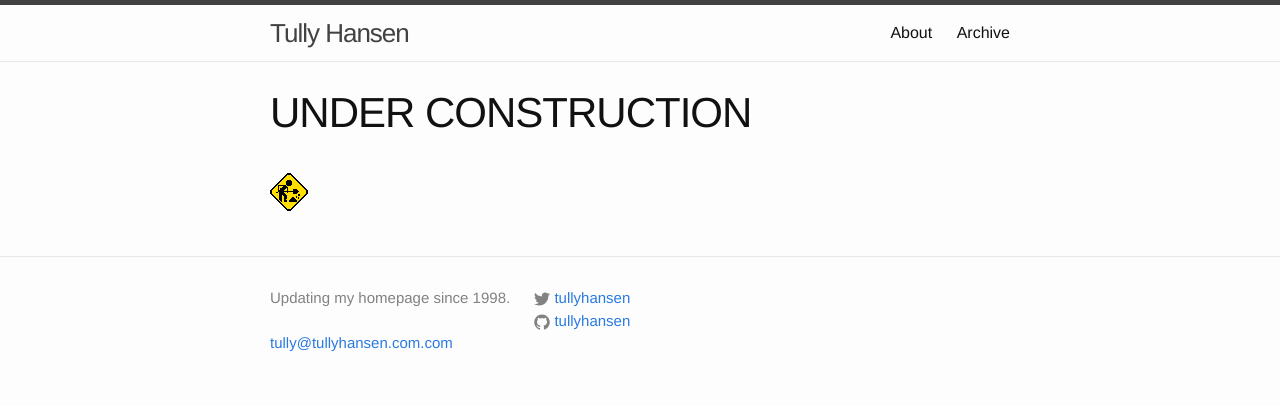
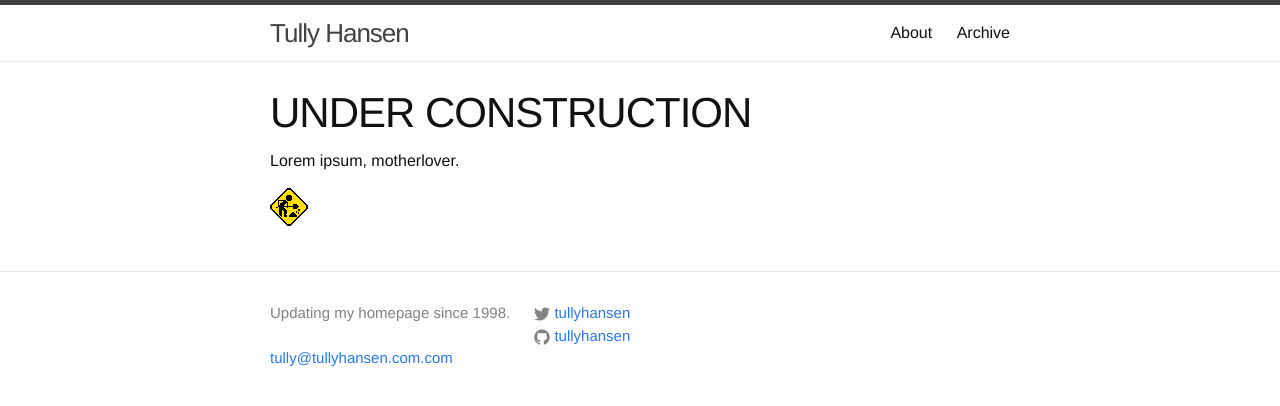
Before and after one commit to tullyhansen/tullyhansen.github.io, a Jekyll site: the page built from index.md, in a window 1280 px wide. Shown: the top 406 px of the page. Built offline with Jekyll 4.4.1, drawn with Linux system fonts in a browser that asks for light colours; a script that is not in the unit is left out.

Commit message:
Convert index.md to actual markdown

```diff
--- a/index.md
+++ b/index.md
@@ -4,6 +4,8 @@
 permalink: index.html
 exclude: true
 ---
-<h1>UNDER CONSTRUCTION</h1>
-<br />
+# UNDER CONSTRUCTION
+
+Lorem ipsum, motherlover.
+
 <img src="img/MoMotorCity8021construct.gif">
```
